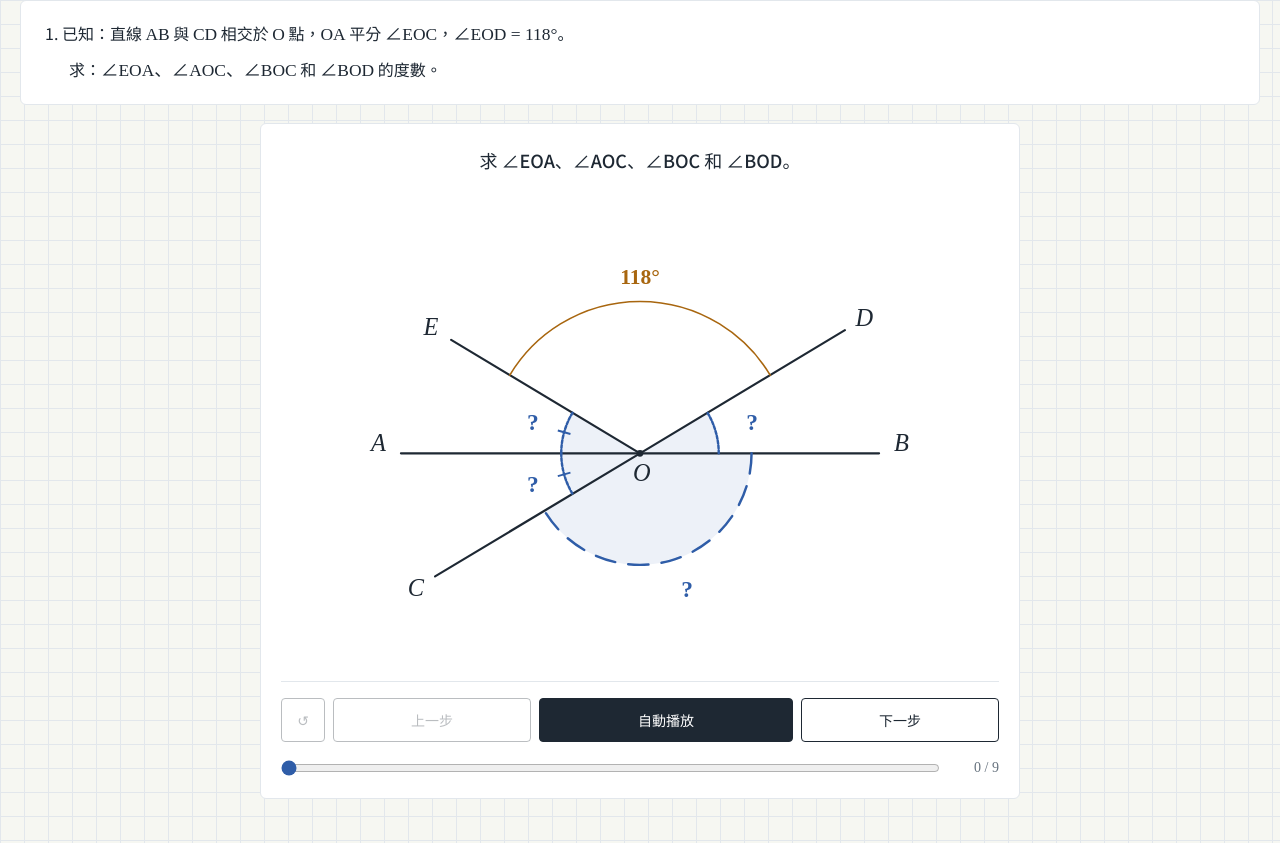
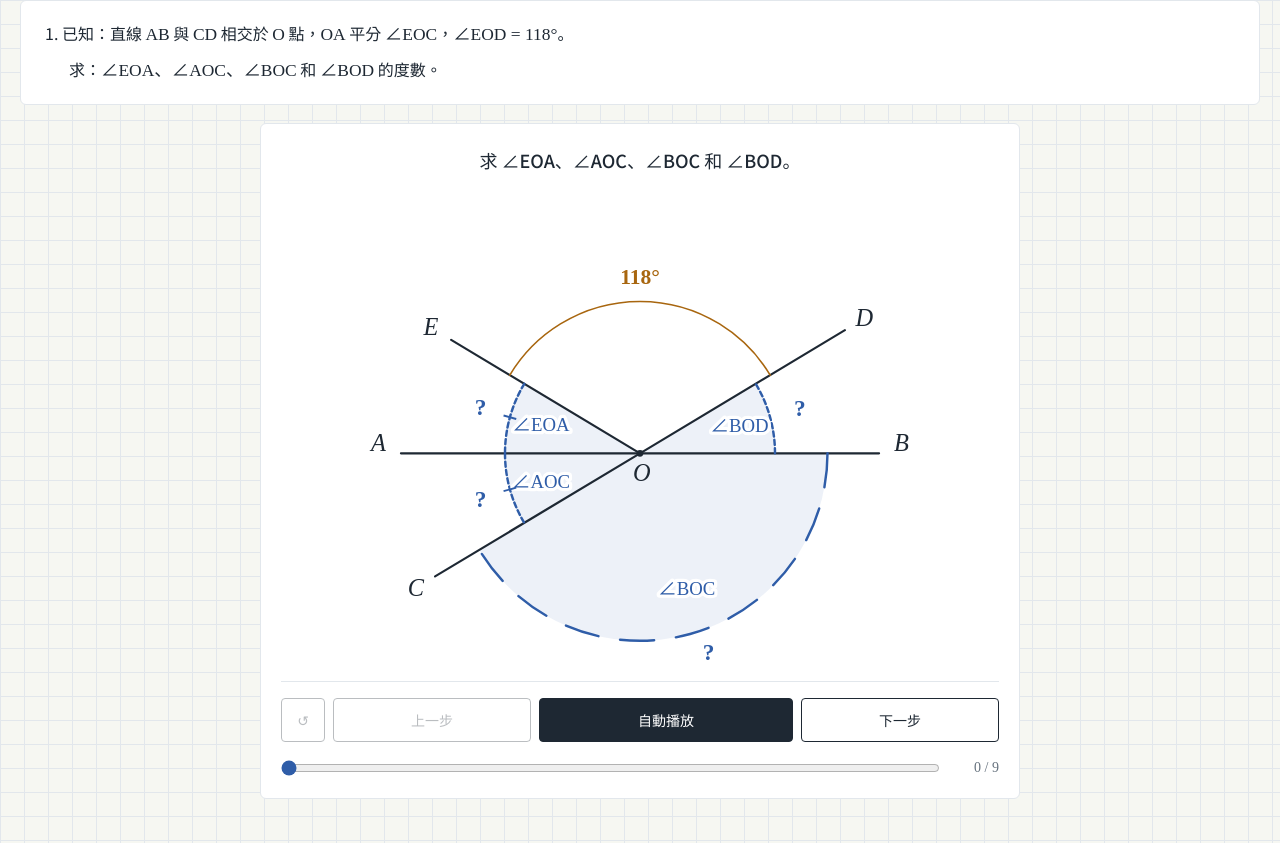
Before and after one commit to kinwang94/math-demo-angle, a plain HTML site: page index.html in a window 1280 px wide. Shown: the part 96-939 px from the top of the page. Drawn offline with Linux system fonts and the light colour scheme; a web font is replaced by a local one.

Commit message:
Label target angles inside their arcs

```diff
--- a/index.html
+++ b/index.html
@@ -21,7 +21,7 @@
 @media(max-width:359px){.continuation{padding-left:2em}.formula{font-size:15px}.frac{font-size:13px}.work{--proof-left:68.75%}.answer span{font-size:15px}}
 .page-head{display:flex;justify-content:space-between;align-items:center;gap:16px;margin-bottom:20px}.page-head h1{margin:0}.solution-switch{display:inline-flex;align-items:center;gap:9px;min-height:44px;cursor:pointer;white-space:nowrap;font-size:14px}.solution-switch input{position:absolute;width:1px;height:1px;opacity:0}.switch-track{width:38px;height:22px;border-radius:12px;background:var(--muted);position:relative;transition:background .2s}.switch-track::after{content:'';position:absolute;top:3px;left:3px;width:16px;height:16px;border-radius:50%;background:white;transition:transform .2s}.solution-switch input:checked+.switch-track{background:var(--blue)}.solution-switch input:checked+.switch-track::after{transform:translateX(16px)}.solution-switch input:focus-visible+.switch-track{outline:2px solid var(--blue);outline-offset:4px}.main[data-solution="false"]{grid-template-columns:minmax(0,760px);justify-content:center}.main[data-solution="false"] .stage{position:static;grid-row:auto}.main[data-solution="false"] .figure{max-width:600px;margin-inline:auto}.thought{font-size:18px;font-weight:500;min-height:3.2em;margin:12px 5px 0;text-align:center;text-wrap:balance;line-height:1.6}.relation{fill:none;stroke:var(--blue);stroke-width:1.8;stroke-dasharray:6 5;animation:write .5s both}
 @media(max-width:760px){.page-head{margin-bottom:14px;gap:10px}.solution-switch{font-size:13px}.thought{font-size:16px;margin-top:14px}}
-.controls button{min-width:0;white-space:nowrap}.target-angle{stroke-dasharray:.07 .045;stroke-width:2.6}
+.controls button{min-width:0;white-space:nowrap}.target-angle{stroke-dasharray:.07 .045;stroke-width:2.6}.goal-name{font-size:20px;font-weight:500}
 @container animation (max-width:420px){.controls{gap:6px}.controls button{font-size:13px;padding-inline:3px}}
 @media(prefers-reduced-motion:reduce){*,*::before,*::after{animation:none!important;transition:none!important;scroll-behavior:auto!important}}
 </style>
@@ -87,24 +87,26 @@ function init(){
  $('labels').append(el('circle',{cx,cy,r:3.6,class:'point'}),el('text',{x:cx+2,y:cy+29,class:'letter'},'O'));
 }
 function angle(key,a,b,r,label,options={}){
- if(!showSolution&&!options.known&&label)label='?';
+ if(options.goal)label='?';
+ else if(!showSolution&&!options.known&&label)label='?';
  const path=el('path',{d:arc(a,b,r),class:`angle ${options.known?'known-arc ':''}${options.final?'final-angle ':''}${options.goal?'target-angle ':''}${options.enter?'enter':''}`,pathLength:1,'data-angle-name':key});
  $('arcs').append(path);
- if(label){const [x,y]=pos(options.labelAngle??((a+b)/2),options.labelR??r+25);$('arcs').append(el('text',{x,y:y+8,class:`angle-label ${options.known?'known-label ':''}${options.final?'final-label':''}`},label));}
+ if(options.goal){const [x,y]=pos(options.labelAngle??((a+b)/2),options.nameR??110);$('arcs').append(el('text',{x,y:y+7,class:'angle-label goal-name'},`∠${key}`));}
+ if(label){const [x,y]=pos(options.labelAngle??((a+b)/2),options.labelR??r+25);$('arcs').append(el('text',{x,y:y+8,class:`angle-label ${options.known?'known-label ':''}${options.goal?'goal-label ':''}${options.final?'final-label':''}`},label));}
 }
 function shade(a,b,r,final=false){$('shades').append(el('path',{d:sector(a,b,r),class:'sector'+(final?' final':''),'data-angle':`${a},${b}`}));}
 function ray(a){$('rays').append(el('path',{d:`M ${cx} ${cy} L ${pos(a,255)}`,class:'highlight-ray'}));}
-function tick(a){const p=pos(a,77),q=pos(a,91);$('arcs').append(el('path',{d:`M ${p} L ${q}`,class:'tick'}));}
+function tick(a,r=84){const p=pos(a,r-7),q=pos(a,r+7);$('arcs').append(el('path',{d:`M ${p} L ${q}`,class:'tick'}));}
 function draw(){
  for(const id of ['shades','rays','arcs'])$(id).replaceChildren();
  const fresh=step!==previousStep;
  angle('known',31,149,162,'118°',{known:true,labelR:189});
  if(step===0){
-  angle('EOA',149,180,84,'?',{goal:true,enter:fresh,labelR:119,labelAngle:164});
-  angle('AOC',180,211,84,'?',{goal:true,enter:fresh,labelR:119,labelAngle:196});
-  angle('BOC',0,-149,119,'?',{goal:true,enter:fresh,labelAngle:-71,labelR:154});
-  angle('BOD',0,31,84,'?',{goal:true,enter:fresh,labelR:124});
-  shade(149,211,84);shade(0,31,84);shade(0,-149,119);tick(164.5);tick(195.5);
+  angle('EOA',149,180,144,'?',{goal:true,enter:fresh,labelR:177,labelAngle:164});
+  angle('AOC',180,211,144,'?',{goal:true,enter:fresh,labelR:177,labelAngle:196});
+  angle('BOC',0,-149,200,'?',{goal:true,enter:fresh,labelAngle:-71,labelR:225,nameR:153});
+  angle('BOD',0,31,144,'?',{goal:true,enter:fresh,labelR:177});
+  shade(149,211,144);shade(0,31,144);shade(0,-149,200);tick(164.5,144);tick(195.5,144);
  }
  if(step===1||step===2){shade(149,211,132);ray(31);ray(211);angle('eoc',149,211,134,step===1?'?':'62°',{enter:fresh,labelAngle:180,labelR:169});}
  if(step>=3){
```
